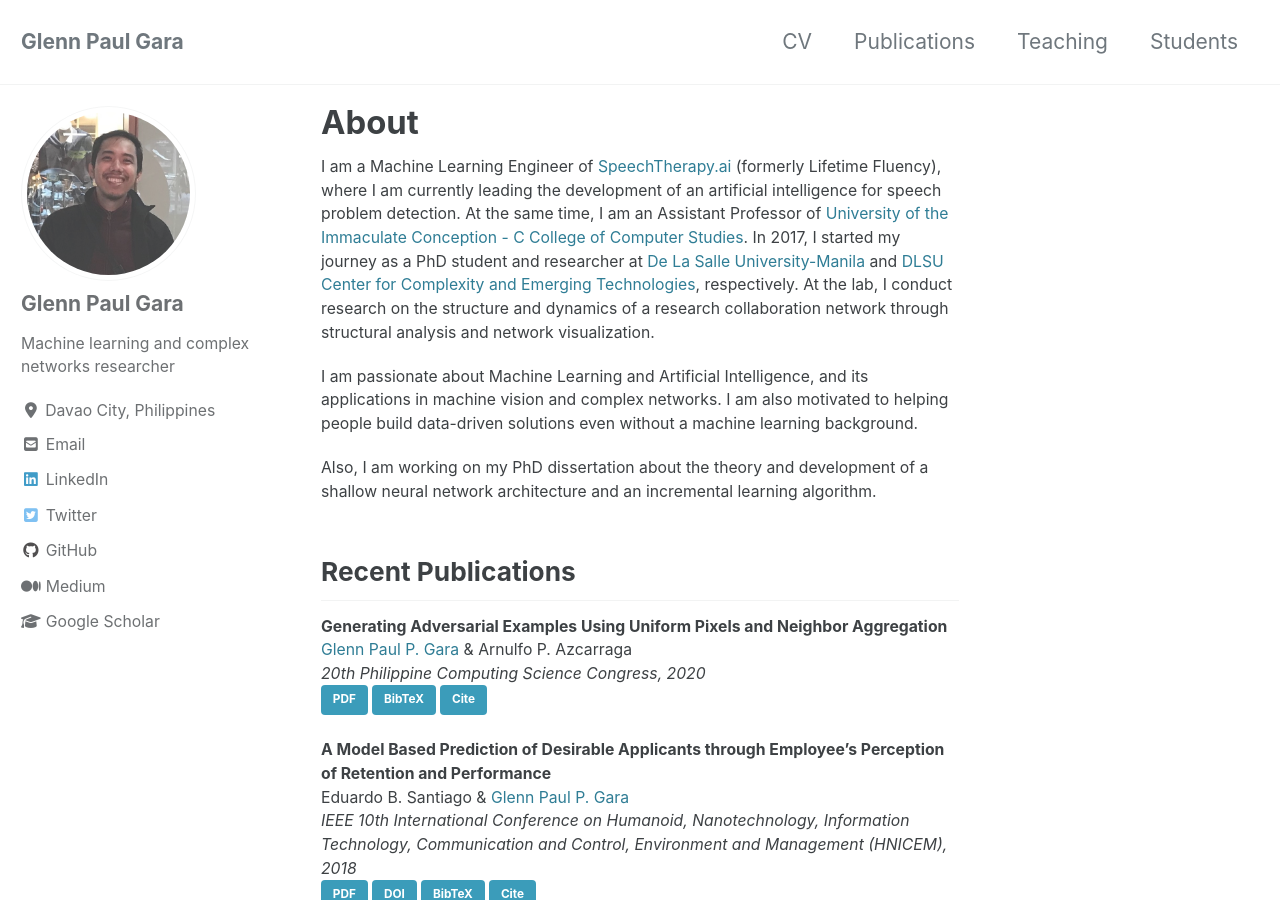
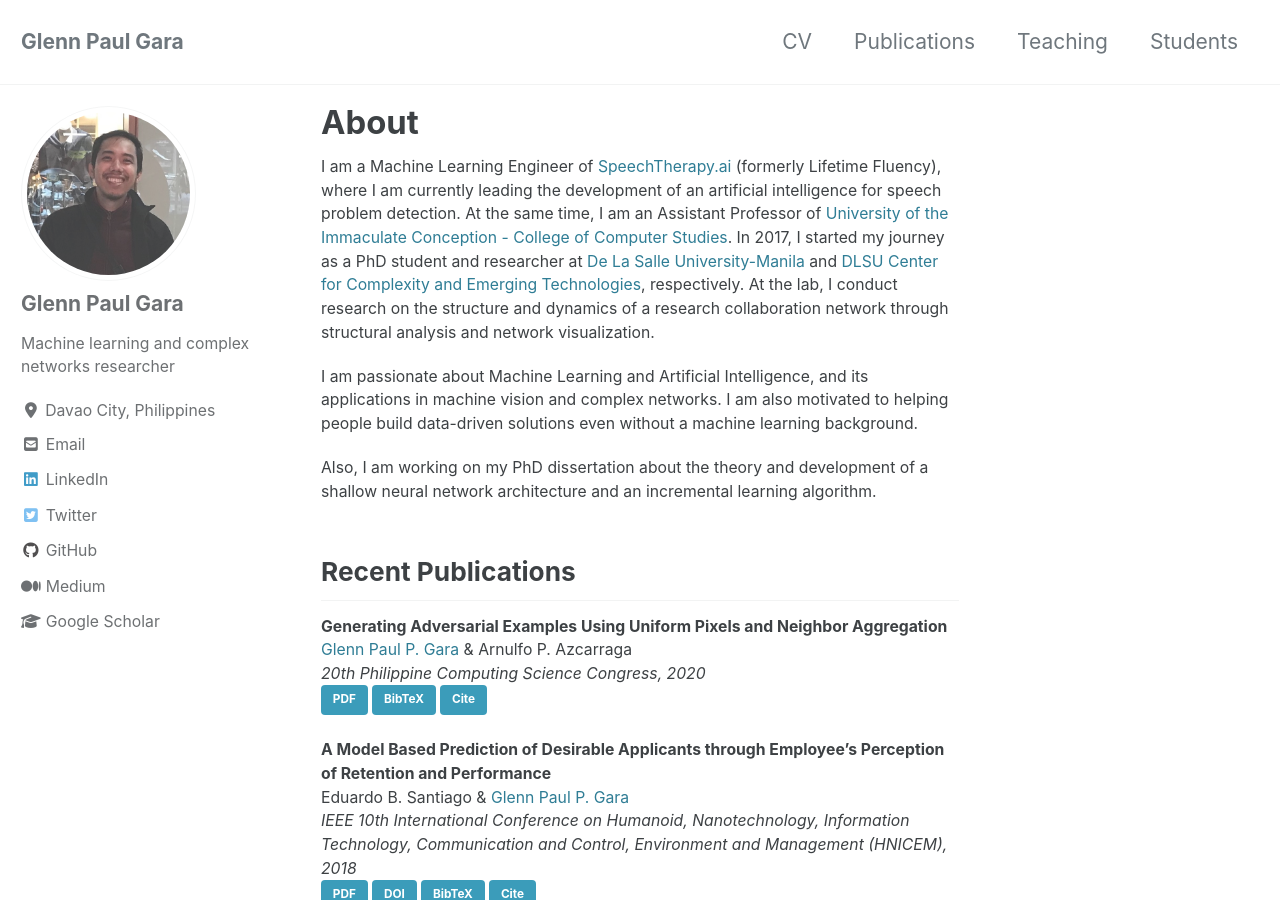
Before and after one commit to glenngara/glenngara.github.io, a Jekyll site: the page built from _pages/home.md, in a window 1280 px wide and 900 px high. Built offline with Jekyll 4.4.1, drawn with Linux system fonts in a browser that asks for light colours; cached includes are drawn as plain includes; nearby versions of some CDN libraries.

Commit message:
updated shome page

```diff
--- a/_pages/home.md
+++ b/_pages/home.md
@@ -5,7 +5,7 @@ title: "About"
 author_profile: true
 ---
 
-I am a Machine Learning Engineer of [SpeechTherapy.ai](https://lifetimefluency.com) (formerly Lifetime Fluency), where I am currently leading the development of an artificial intelligence for speech problem detection. At the same time, I am an Assistant Professor of [University of the Immaculate Conception - C College of Computer Studies](https://www.uic.edu.ph/ite). In 2017, I started my journey as a PhD student and researcher at [De La Salle University-Manila](https://www.dlsu.edu.ph) and [DLSU Center for Complexity and Emerging Technologies](https://comet.dlsu.edu.ph), respectively. At the lab, I conduct research on the structure and dynamics of a research collaboration network through structural analysis and network visualization.
+I am a Machine Learning Engineer of [SpeechTherapy.ai](https://lifetimefluency.com) (formerly Lifetime Fluency), where I am currently leading the development of an artificial intelligence for speech problem detection. At the same time, I am an Assistant Professor of [University of the Immaculate Conception - College of Computer Studies](https://www.uic.edu.ph/ite). In 2017, I started my journey as a PhD student and researcher at [De La Salle University-Manila](https://www.dlsu.edu.ph) and [DLSU Center for Complexity and Emerging Technologies](https://comet.dlsu.edu.ph), respectively. At the lab, I conduct research on the structure and dynamics of a research collaboration network through structural analysis and network visualization.
 
 I am passionate about Machine Learning and Artificial Intelligence, and its applications in machine vision and complex networks. I am also motivated to helping people build data-driven solutions even without a machine learning background.
 
```
